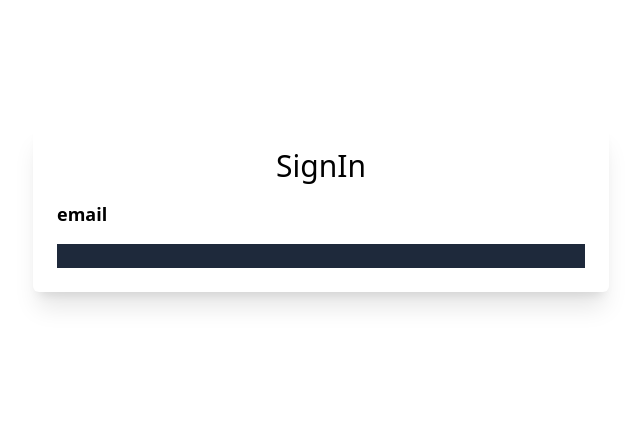
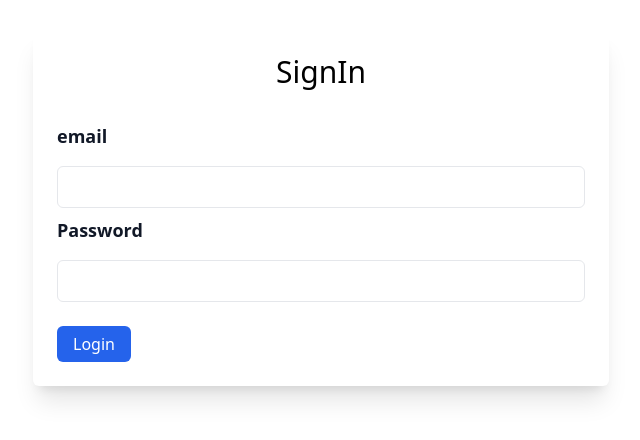
Before and after one commit to Herisetyawan123/buildandservice, a Next.js app: page /auth/signin in a window 1280 px wide. Shown: the part 192-632 px from the top of the page, without its empty margins (319-959 px from the left). Built offline with nearby package versions, Linux system fonts and the light colour scheme.

Commit message:
update: signin page

```diff
--- a/pages/auth/signin.tsx
+++ b/pages/auth/signin.tsx
@@ -1,4 +1,5 @@
 import { NextPage } from "next";
+import Button from "../../components/Element/Button/Index";
 
 interface Props{}
 const SignIn: NextPage = (props): JSX.Element => {
@@ -6,9 +7,18 @@ const SignIn: NextPage = (props): JSX.Element => {
     <div className="relative flex flex-col justify-center min-h-screen overflow-hidden">
       <div className="w-full p-6 m-auto bg-white rounded-md shadow-xl lg:max-w-xl">
         <h1 className="text-3xl text-center">SignIn</h1>
-        <form action="">
-          <label htmlFor="email" className="block py-4 font-semibold text-lg">email</label>
-          <input type="email" className="block w-full bg-slate-800"/>
+        <form action="" className="mt-6" onSubmit={()=>console.log('Ok')}>
+          <div>
+            <label htmlFor="email" className="block py-2 font-semibold text-lg text-gray-900">email</label>
+            <input type="email" className="block w-full px-4 py-2 mt-2 text-gray-900 bg-white border rounded-md focus:border-gray-500 focus:ring-gray-300 focus:outline-none focus:ring focus:ring-opacity-40"/>
+          </div>
+          <div>
+            <label htmlFor="password" className="block py-2 font-semibold text-lg text-gray-900">Password</label>
+            <input type="password" className="block w-full px-4 py-2 mt-2 text-gray-900 bg-white border rounded-md focus:border-gray-500 focus:ring-gray-300 focus:outline-none focus:ring focus:ring-opacity-40"/>
+          </div>
+          <div className="w-full mt-6">
+          <Button>Login</Button>
+          </div>
         </form>
       </div>
     </div>
```
